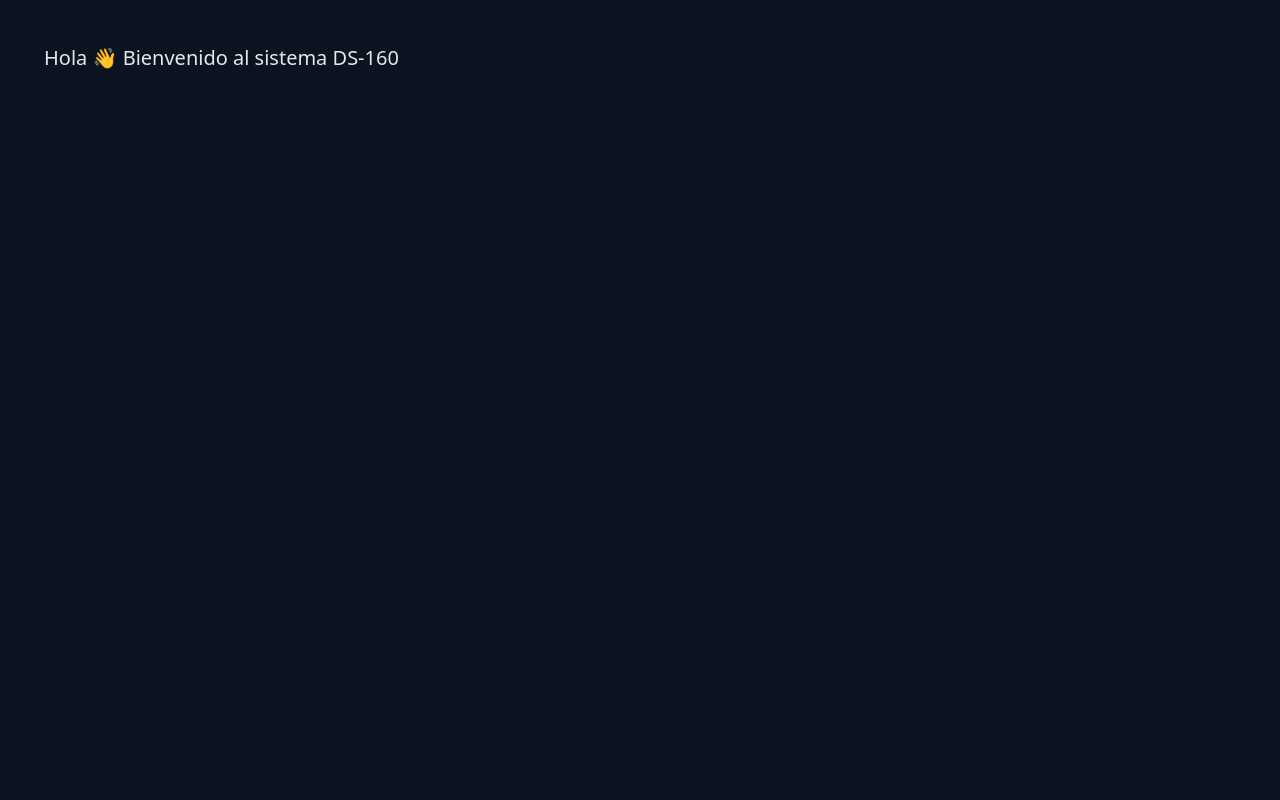
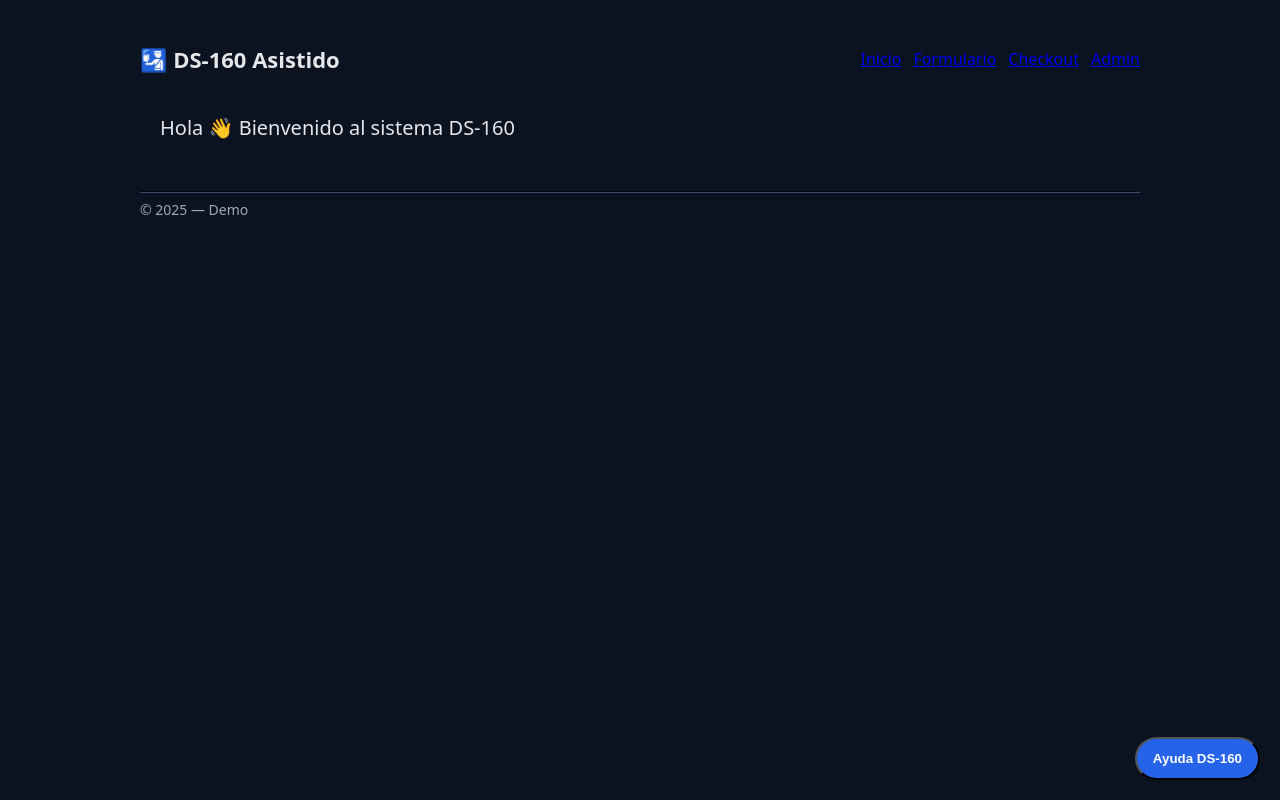
Before and after one commit to robertotitus86/ds160-app, a Next.js app: page / in a window 1280 px wide. Built offline with nearby package versions, Linux system fonts and the light colour scheme.

Commit message:
Update layout.tsx

```diff
--- a/app/layout.tsx
+++ b/app/layout.tsx
@@ -1,5 +1,30 @@
 export const metadata = { title: "DS-160 Asistido" };
 import "./globals.css";
+import dynamic from "next/dynamic";
+const ChatWidget = dynamic(() => import("../components/ChatWidget").catch(()=>({default:()=>null})), { ssr:false });
+
 export default function RootLayout({ children }: { children: React.ReactNode }) {
-  return <html lang="es"><body>{children}</body></html>;
+  return (
+    <html lang="es">
+      <body>
+        <div style={{maxWidth:1000, margin:"0 auto", padding:20}}>
+          <header style={{display:"flex", justifyContent:"space-between", alignItems:"center", marginBottom:20}}>
+            <h1 style={{margin:0, fontSize:22}}>🛂 DS-160 Asistido</h1>
+            <nav style={{display:"flex", gap:12}}>
+              <a href="/">Inicio</a>
+              <a href="/wizard">Formulario</a>
+              <a href="/checkout">Checkout</a>
+              <a href="/admin">Admin</a>
+            </nav>
+          </header>
+          {children}
+          <footer style={{opacity:.7, marginTop:30, fontSize:14}}>
+            <hr style={{borderColor:"#1f2937"}}/>
+            © {new Date().getFullYear()} — Demo
+          </footer>
+        </div>
+        <ChatWidget />
+      </body>
+    </html>
+  );
 }
```
